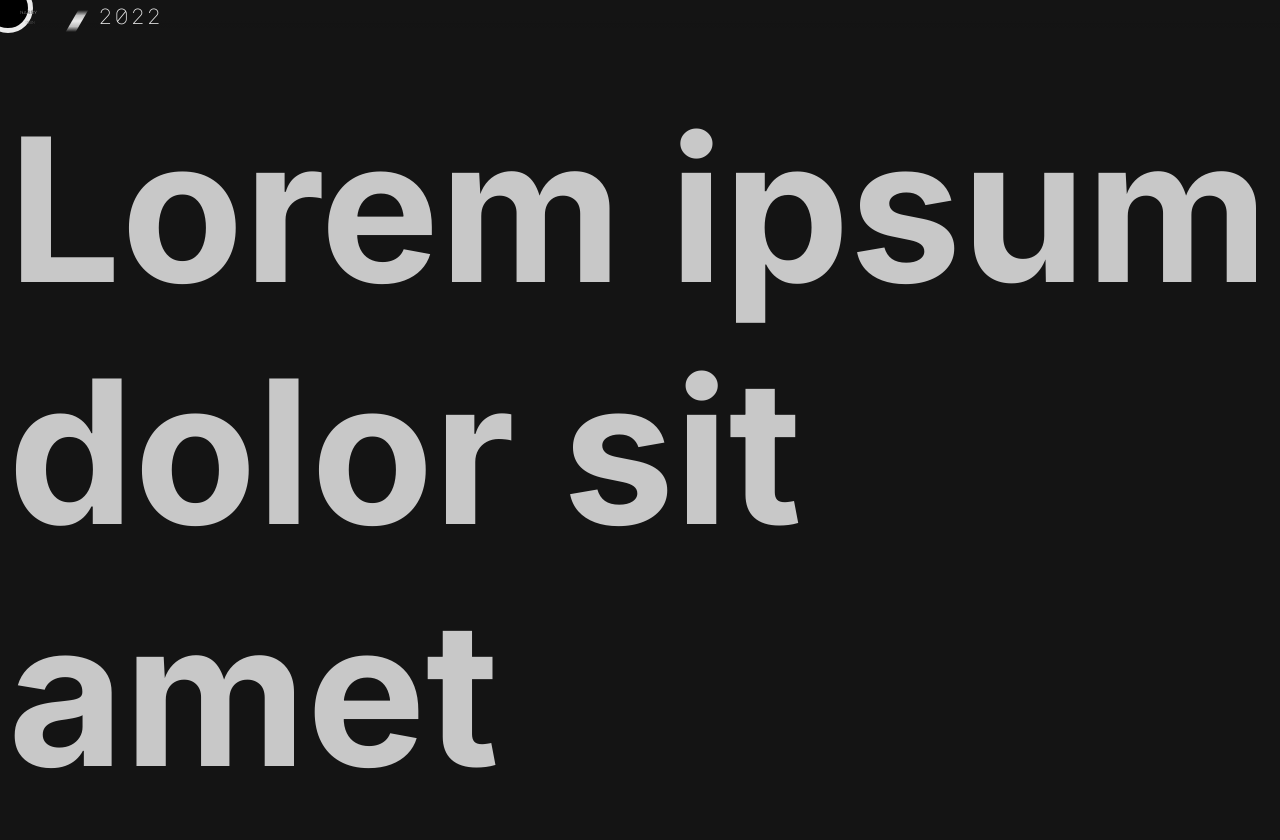
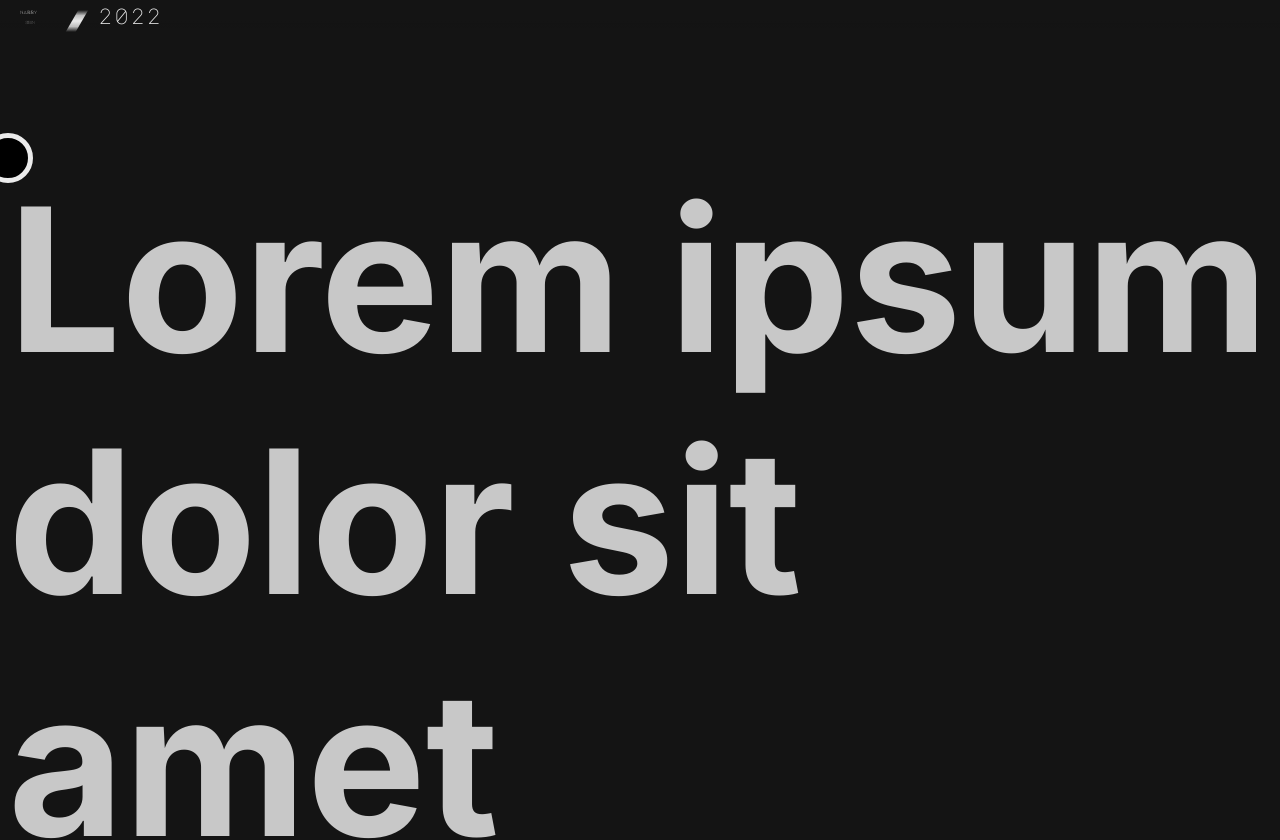
Before and after one commit to Duckjpeg/portfolio, a Vue app: page / in a window 1280 px wide. Shown: the top 840 px of the page. Built offline with nearby package versions, Linux system fonts and the light colour scheme.

Commit message:
changing main content padding

```diff
--- a/src/assets/styles/title.css
+++ b/src/assets/styles/title.css
@@ -86,8 +86,8 @@ trial and error an look nice on screen but not in code*/
 		padding: 10px 0 0 20px;
 		height: calc(210px - var(--scrollY) * 1.5);
 	}
-	main {
-		padding-top: 80px;
+	#indexWrapper {
+		padding-top: 150px;
 	}
 }
 @media screen and (max-width: 500px) {
--- a/src/views/index.vue
+++ b/src/views/index.vue
@@ -1,5 +1,5 @@
 <template>
-	<section>
+	<section id="indexWrapper">
 		<header>
 			<div class="test" id="mouse"></div>
 			<div class="titleContainer">
@@ -147,8 +147,8 @@ export default {
 </script>
 <style>
 /*styles in sections in assets / styles and imported in main.js */
-main {
-	padding-top: 8vw; /*in titles this is set to a max value*/
+#indexWrapper {
+	padding-top: 14vw; /*in titles this is set to a max value*/
 	cursor: none;
 }
 
```
